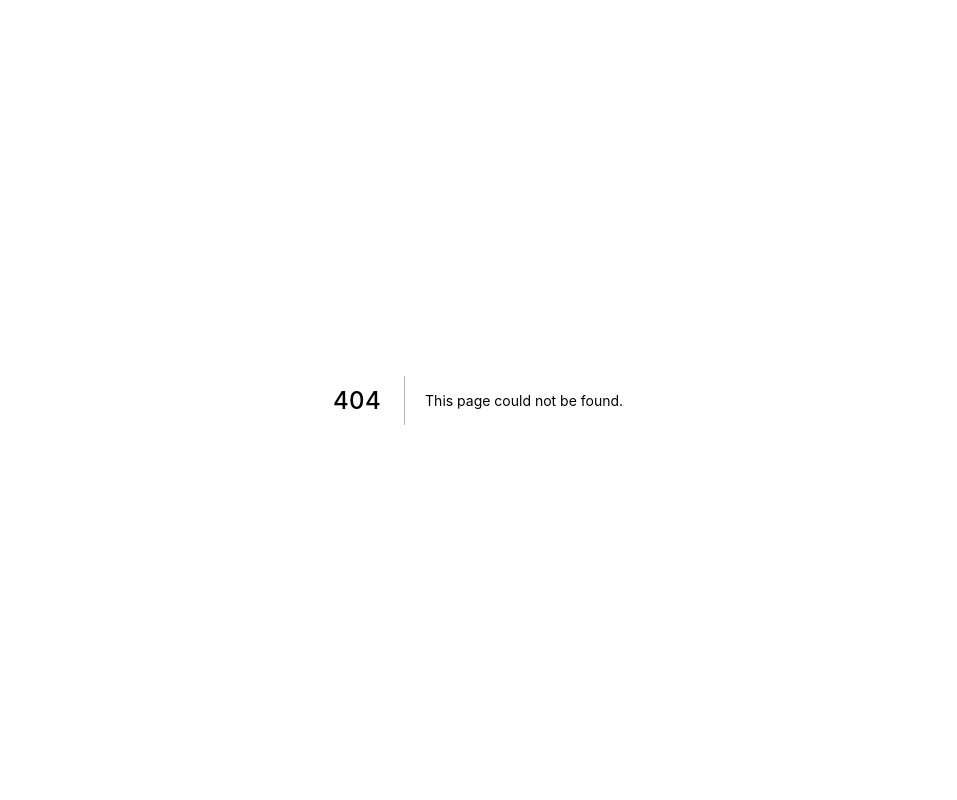
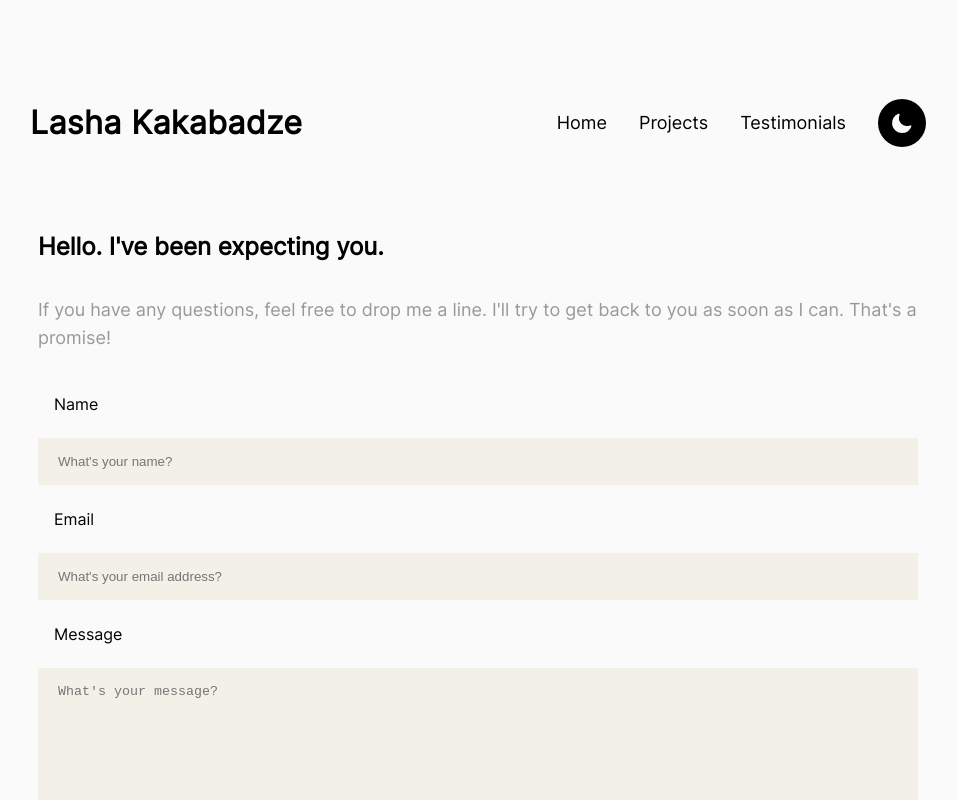
Before and after one commit to Adrinlol/nextjs-portfolio, a Next.js app: page /contact in a window 1280 px wide. Before the commit this address had no page. Shown: the top 800 px of the page, without its empty margins (162-1119 px from the left). Built offline with nearby package versions, Linux system fonts and the light colour scheme.

Commit message:
set up contact page

```diff
--- /dev/null
+++ b/pages/contact.tsx
@@ -0,0 +1,22 @@
+import type { NextPage } from "next";
+import { ContentWrapper } from "pages";
+import Container from "components/Layout/Container";
+import ContactSection from "components/Contact";
+
+const Contact: NextPage = () => {
+  return (
+    <Container>
+      <ContentWrapper>
+        <h2>{"Hello. I've been expecting you."}</h2>
+        <p>
+          {
+            "If you have any questions, feel free to drop me a line. I'll try to get back to you as soon as I can. That's a promise!"
+          }
+        </p>
+      </ContentWrapper>
+      <ContactSection />
+    </Container>
+  );
+};
+
+export default Contact;
```
